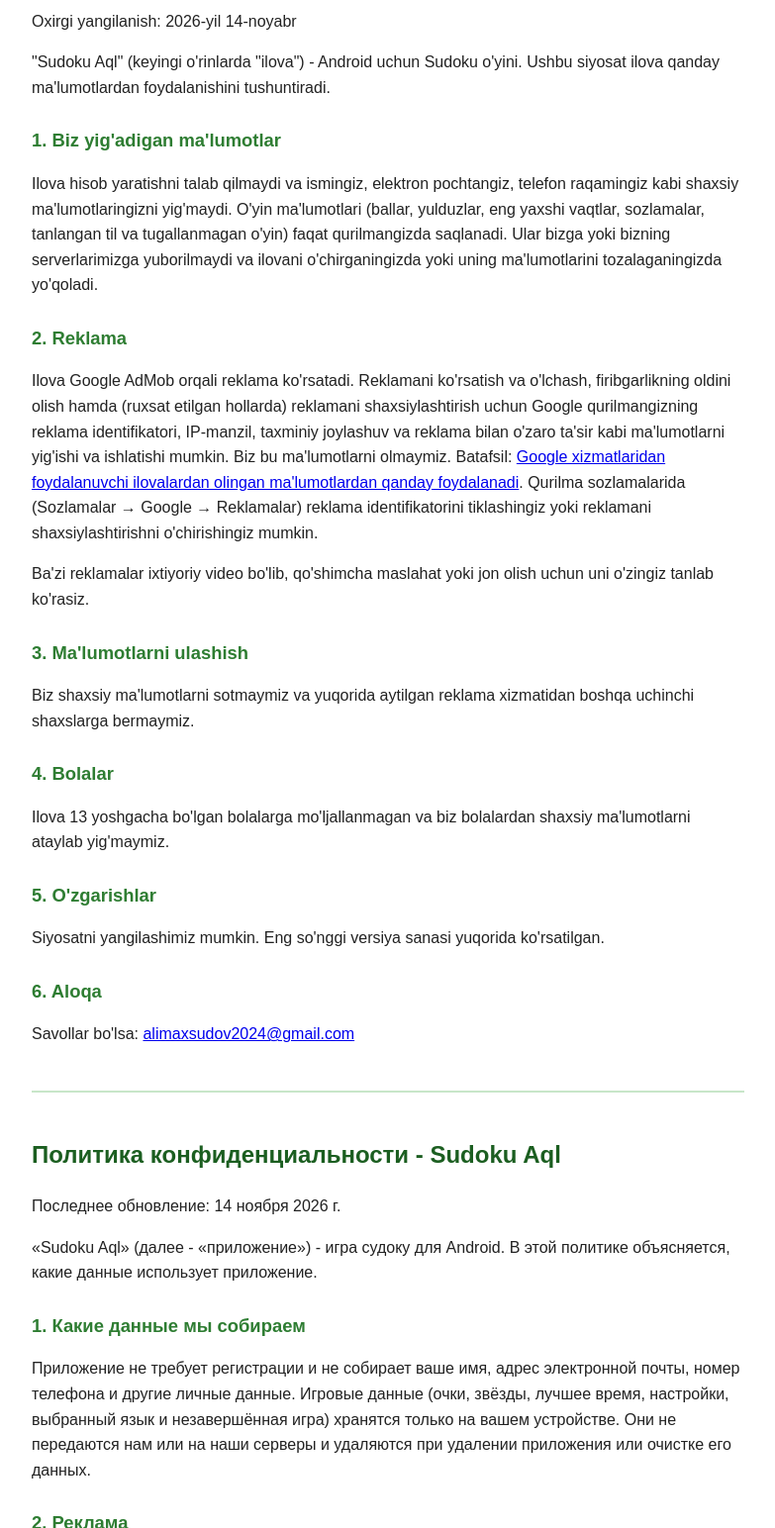
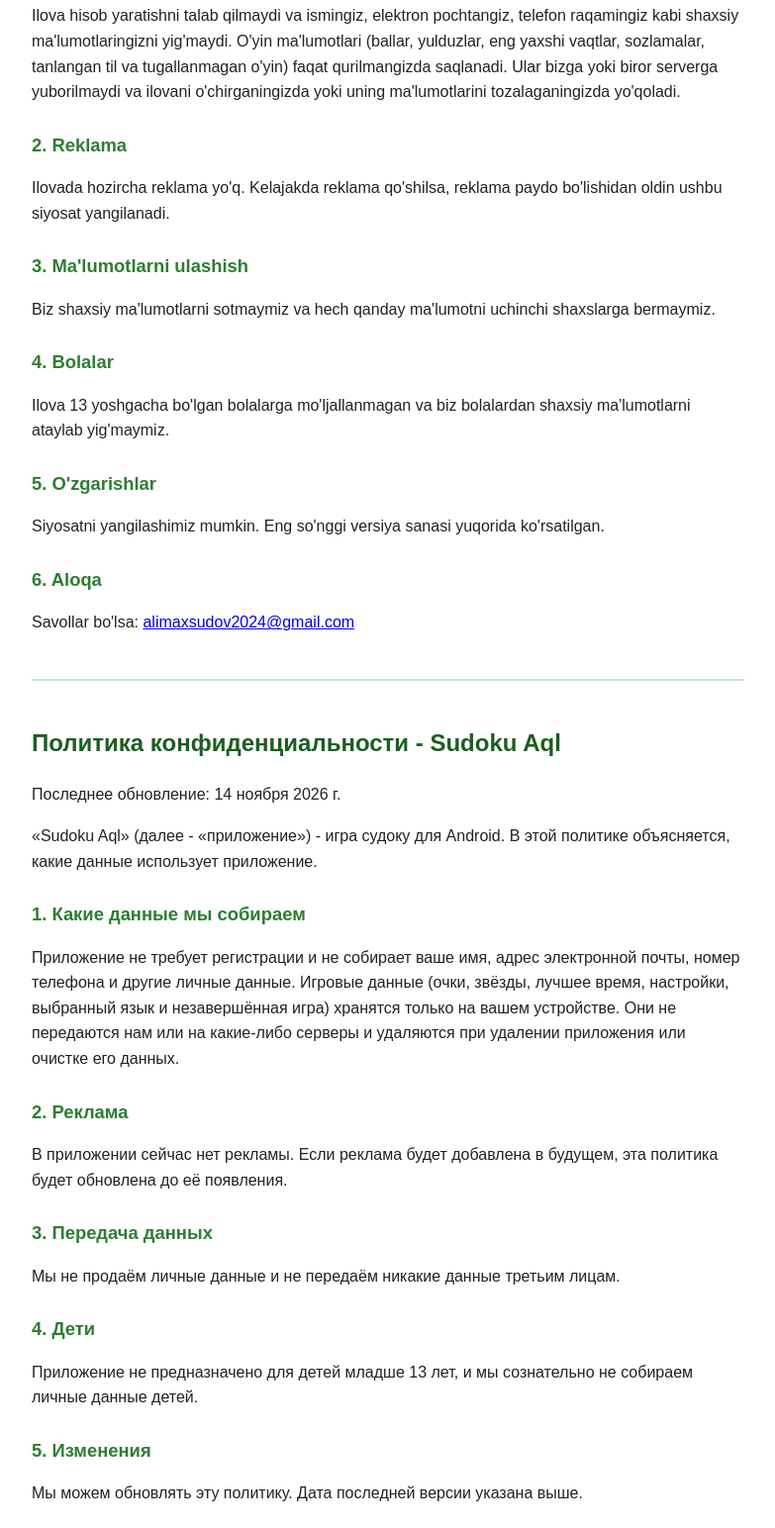
Before and after one commit to alimaxsudov2024-alt/sudoku-aql-privacy, a plain HTML site: page index.html in a window 1280 px wide. Shown: the part 1256-2800 px from the top of the page at 99% size, without its empty margins (248-1031 px from the left). Drawn offline with Linux system fonts and the light colour scheme.

Commit message:
Update index.html

```diff
--- a/index.html
+++ b/index.html
@@ -27,14 +27,13 @@ hr{margin:44px 0;border:0;border-top:2px solid #C8E6C9}
 <p>Sudoku Aql ("the app") is a Sudoku game for Android. This policy explains what information the app uses.</p>
 
 <h2>1. Information we collect</h2>
-<p>The app does not require an account and does not collect your name, email address, phone number or any other personal information. Game data such as your scores, stars, best times, settings, selected language and a saved unfinished game is stored only on your device. It is not sent to us or to any server we control, and it is removed when you uninstall the app or clear its data.</p>
+<p>The app does not require an account and does not collect your name, email address, phone number or any other personal information. Game data such as your scores, stars, best times, settings, selected language and a saved unfinished game is stored only on your device. It is not sent to us or to any server, and it is removed when you uninstall the app or clear its data.</p>
 
 <h2>2. Advertising</h2>
-<p>The app shows ads provided by Google AdMob. To show and measure ads, prevent fraud and (where allowed) personalize ads, Google may collect and use information such as your device's advertising ID, IP address, approximate location and information about how you interact with ads. We do not receive this information. Learn more: <a href="https://policies.google.com/technologies/partner-sites">How Google uses information from apps that use its services</a>. You can reset your advertising ID or turn off ad personalization in your device settings (Settings &rarr; Google &rarr; Ads).</p>
-<p>Some ads are optional videos that you choose to watch in exchange for an extra hint or life.</p>
+<p>The app currently contains no advertising. If advertising is added in the future, this policy will be updated before the ads appear.</p>
 
 <h2>3. Sharing</h2>
-<p>We do not sell personal information and we do not share it with third parties, other than the advertising service described above.</p>
+<p>We do not sell personal information and we do not share any information with third parties.</p>
 
 <h2>4. Children</h2>
 <p>The app is not directed to children under 13, and we do not knowingly collect personal information from children.</p>
@@ -54,14 +53,13 @@ hr{margin:44px 0;border:0;border-top:2px solid #C8E6C9}
 <p>"Sudoku Aql" (keyingi o'rinlarda "ilova") - Android uchun Sudoku o'yini. Ushbu siyosat ilova qanday ma'lumotlardan foydalanishini tushuntiradi.</p>
 
 <h2>1. Biz yig'adigan ma'lumotlar</h2>
-<p>Ilova hisob yaratishni talab qilmaydi va ismingiz, elektron pochtangiz, telefon raqamingiz kabi shaxsiy ma'lumotlaringizni yig'maydi. O'yin ma'lumotlari (ballar, yulduzlar, eng yaxshi vaqtlar, sozlamalar, tanlangan til va tugallanmagan o'yin) faqat qurilmangizda saqlanadi. Ular bizga yoki bizning serverlarimizga yuborilmaydi va ilovani o'chirganingizda yoki uning ma'lumotlarini tozalaganingizda yo'qoladi.</p>
+<p>Ilova hisob yaratishni talab qilmaydi va ismingiz, elektron pochtangiz, telefon raqamingiz kabi shaxsiy ma'lumotlaringizni yig'maydi. O'yin ma'lumotlari (ballar, yulduzlar, eng yaxshi vaqtlar, sozlamalar, tanlangan til va tugallanmagan o'yin) faqat qurilmangizda saqlanadi. Ular bizga yoki biror serverga yuborilmaydi va ilovani o'chirganingizda yoki uning ma'lumotlarini tozalaganingizda yo'qoladi.</p>
 
 <h2>2. Reklama</h2>
-<p>Ilova Google AdMob orqali reklama ko'rsatadi. Reklamani ko'rsatish va o'lchash, firibgarlikning oldini olish hamda (ruxsat etilgan hollarda) reklamani shaxsiylashtirish uchun Google qurilmangizning reklama identifikatori, IP-manzil, taxminiy joylashuv va reklama bilan o'zaro ta'sir kabi ma'lumotlarni yig'ishi va ishlatishi mumkin. Biz bu ma'lumotlarni olmaymiz. Batafsil: <a href="https://policies.google.com/technologies/partner-sites">Google xizmatlaridan foydalanuvchi ilovalardan olingan ma'lumotlardan qanday foydalanadi</a>. Qurilma sozlamalarida (Sozlamalar &rarr; Google &rarr; Reklamalar) reklama identifikatorini tiklashingiz yoki reklamani shaxsiylashtirishni o'chirishingiz mumkin.</p>
-<p>Ba'zi reklamalar ixtiyoriy video bo'lib, qo'shimcha maslahat yoki jon olish uchun uni o'zingiz tanlab ko'rasiz.</p>
+<p>Ilovada hozircha reklama yo'q. Kelajakda reklama qo'shilsa, reklama paydo bo'lishidan oldin ushbu siyosat yangilanadi.</p>
 
 <h2>3. Ma'lumotlarni ulashish</h2>
-<p>Biz shaxsiy ma'lumotlarni sotmaymiz va yuqorida aytilgan reklama xizmatidan boshqa uchinchi shaxslarga bermaymiz.</p>
+<p>Biz shaxsiy ma'lumotlarni sotmaymiz va hech qanday ma'lumotni uchinchi shaxslarga bermaymiz.</p>
 
 <h2>4. Bolalar</h2>
 <p>Ilova 13 yoshgacha bo'lgan bolalarga mo'ljallanmagan va biz bolalardan shaxsiy ma'lumotlarni ataylab yig'maymiz.</p>
@@ -81,14 +79,13 @@ hr{margin:44px 0;border:0;border-top:2px solid #C8E6C9}
 <p>«Sudoku Aql» (далее - «приложение») - игра судоку для Android. В этой политике объясняется, какие данные использует приложение.</p>
 
 <h2>1. Какие данные мы собираем</h2>
-<p>Приложение не требует регистрации и не собирает ваше имя, адрес электронной почты, номер телефона и другие личные данные. Игровые данные (очки, звёзды, лучшее время, настройки, выбранный язык и незавершённая игра) хранятся только на вашем устройстве. Они не передаются нам или на наши серверы и удаляются при удалении приложения или очистке его данных.</p>
+<p>Приложение не требует регистрации и не собирает ваше имя, адрес электронной почты, номер телефона и другие личные данные. Игровые данные (очки, звёзды, лучшее время, настройки, выбранный язык и незавершённая игра) хранятся только на вашем устройстве. Они не передаются нам или на какие-либо серверы и удаляются при удалении приложения или очистке его данных.</p>
 
 <h2>2. Реклама</h2>
-<p>Приложение показывает рекламу через Google AdMob. Для показа и измерения рекламы, предотвращения мошенничества и (где это разрешено) персонализации Google может собирать и использовать рекламный идентификатор устройства, IP-адрес, примерное местоположение и сведения о взаимодействии с рекламой. Мы эти данные не получаем. Подробнее: <a href="https://policies.google.com/technologies/partner-sites">как Google использует данные приложений, использующих её сервисы</a>. Вы можете сбросить рекламный идентификатор или отключить персонализацию рекламы в настройках устройства (Настройки &rarr; Google &rarr; Реклама).</p>
-<p>Часть рекламы - необязательные видеоролики: вы сами решаете, смотреть ли их, чтобы получить дополнительную подсказку или жизнь.</p>
+<p>В приложении сейчас нет рекламы. Если реклама будет добавлена в будущем, эта политика будет обновлена до её появления.</p>
 
 <h2>3. Передача данных</h2>
-<p>Мы не продаём личные данные и не передаём их третьим лицам, кроме рекламного сервиса, описанного выше.</p>
+<p>Мы не продаём личные данные и не передаём никакие данные третьим лицам.</p>
 
 <h2>4. Дети</h2>
 <p>Приложение не предназначено для детей младше 13 лет, и мы сознательно не собираем личные данные детей.</p>
```
